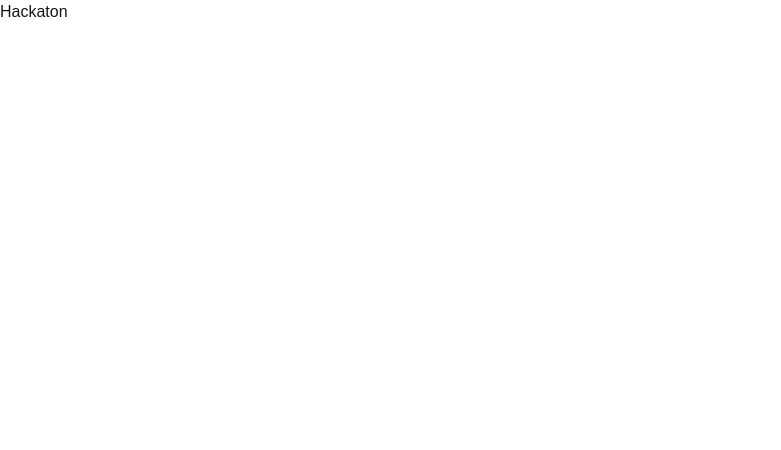
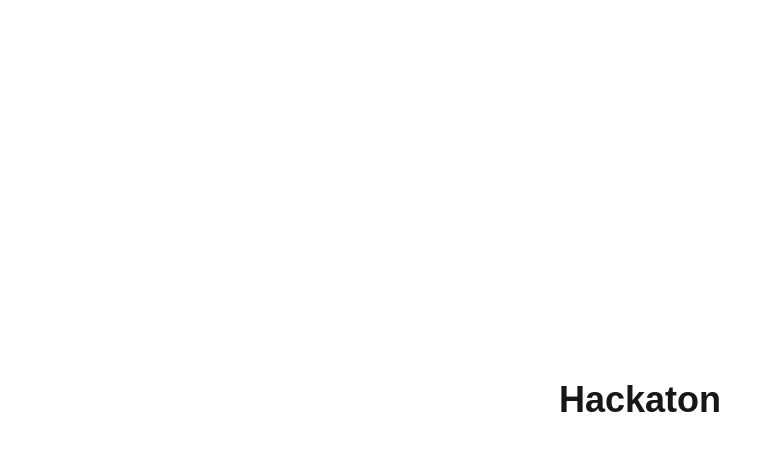
Before and after one commit to Arnaudb78/ak, a Next.js app: page / in a window 1280 px wide. Shown: the top 450 px of the page, without its empty margins (0-781 px from the left). Built offline with nearby package versions, Linux system fonts and the light colour scheme.

Commit message:
second commit

```diff
--- a/app/page.tsx
+++ b/app/page.tsx
@@ -1,9 +1,9 @@
-import Image from "next/image";
-
 export default function Home() {
   return (
     <>
-      <p>Hackaton</p>
+    <div className="flex flex-col items-center justify-center h-screen">
+      <p className="text-4xl font-bold">Hackaton</p>
+    </div>
     </>
   );
 }
```
